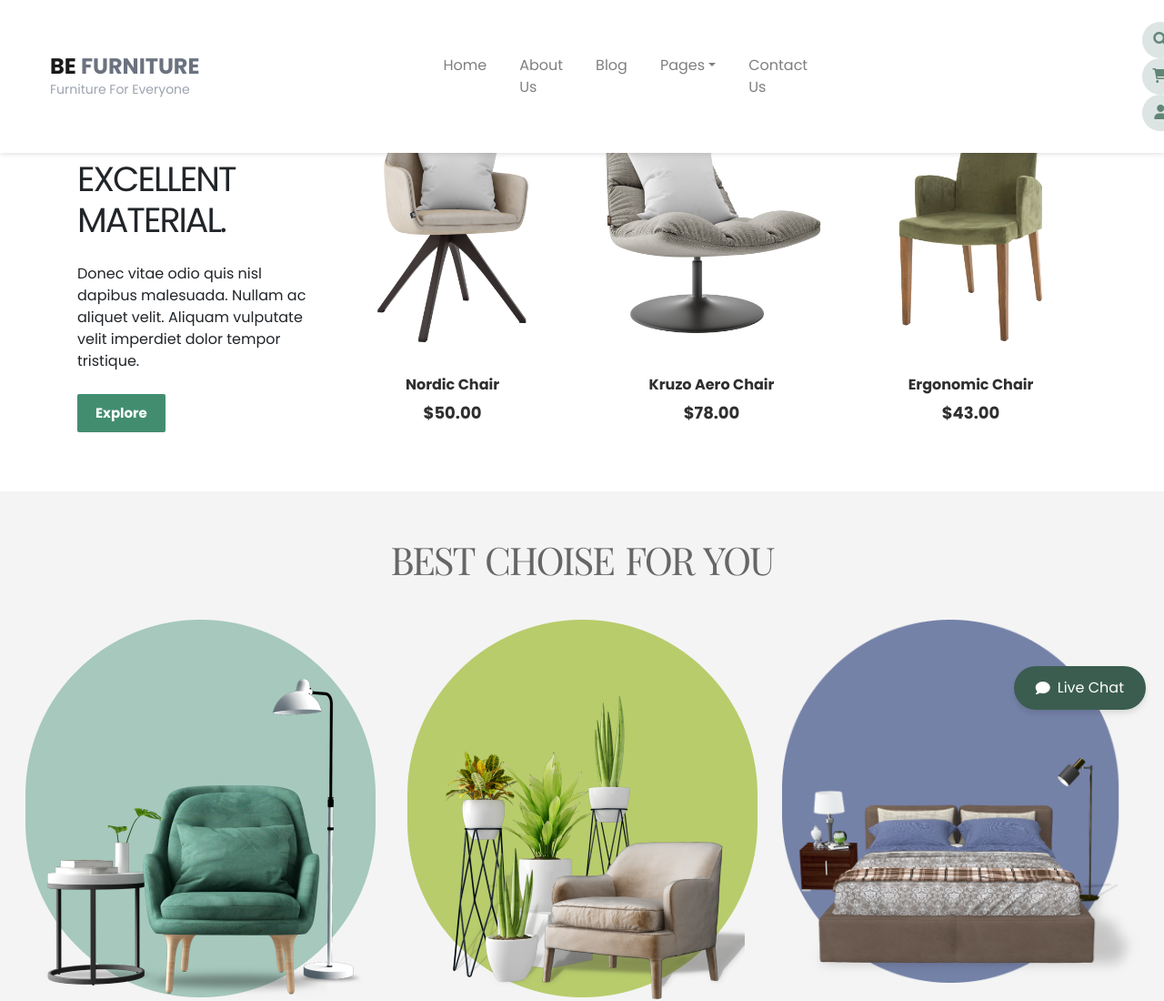
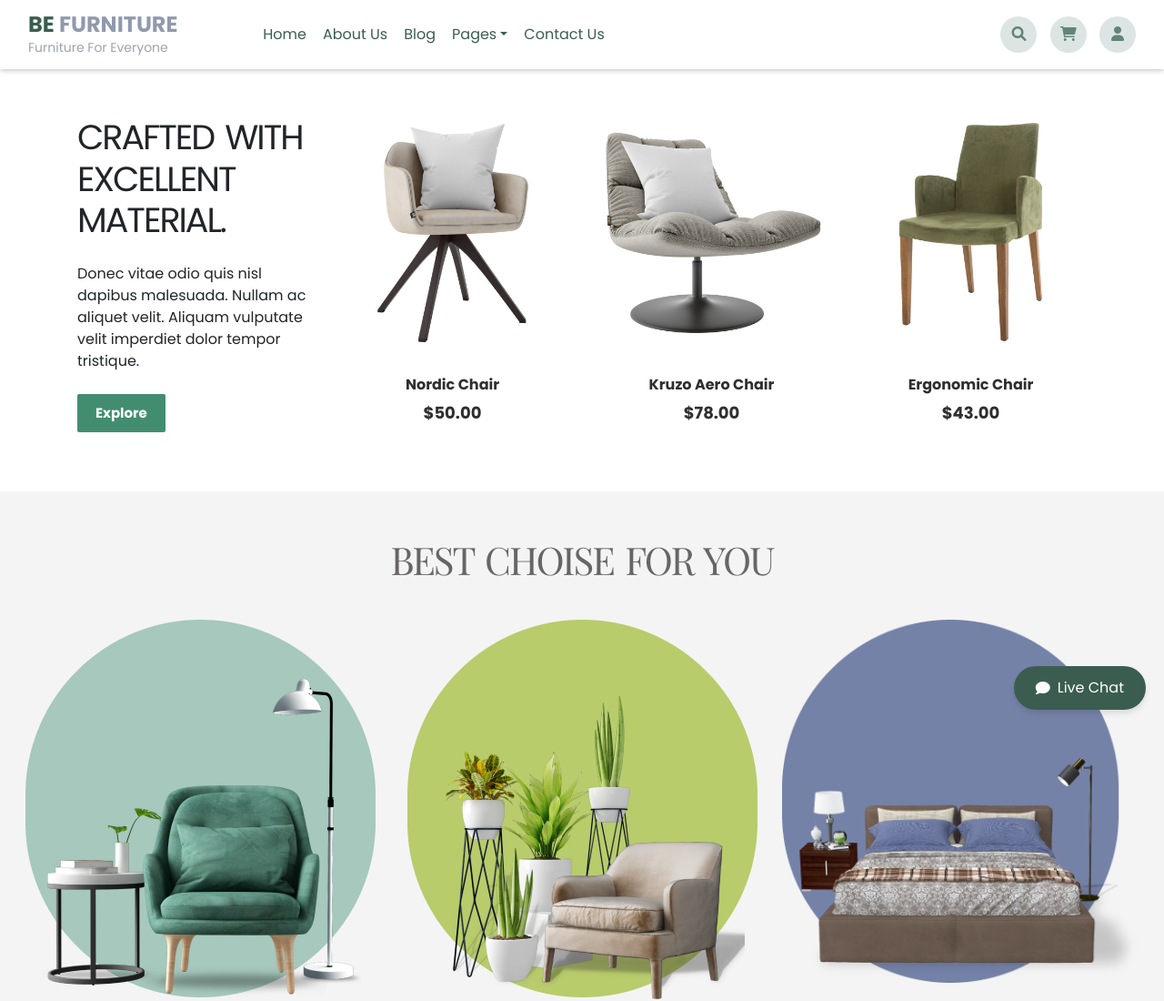
Before and after one commit to syeda-eman27/e-project, a plain HTML site: page index.html in a window 1280 px wide. Shown: the top 1100 px of the page at 91% size. Drawn offline with nearby package versions, Linux system fonts and the light colour scheme; files that its build step writes are made by us from their sources; a web font is replaced by a local one.

Commit message:
working....

```diff
--- a/CSS/style.css
+++ b/CSS/style.css
@@ -7,44 +7,31 @@
 }
 /* Start Header Section */
 .header {
-  width: 100%;
-  padding: 1rem  1.5rem;
-  display: flex;
-  align-items: center;
-  justify-content: space-between;
+  min-width: 100%;
   background-color: white;
   position: fixed;
   top: 0;
-  left: 0;
   z-index: 1000;
-  box-shadow: 0 2px 5px rgba(0, 0, 0, 0.1);
+  box-shadow: 0 2px 5px rgba(0, 0, 0, 0.2);
 }
 
-.header-left {
-  display: flex;
-  align-items: center;
+.nav-link-amber {
+  color: #3b5d50 !important;
+  margin-left: 2px;
 }
 
-.logo {
-  margin-right: 15rem;
+.logo-text-amber{
+  color: #3b5d50;
+}
+
+.logo-text-gray {
+  color: #909aad;
 }
 
 .logo-text {
   font-size: 1.5rem;
   font-weight: bold;
   margin: 0;
-}
-
-
-
-.nav-link-amber {
-  color: #0e6040;
-  margin-left: 20px;
-}
-
-
-.logo-text-gray {
-  color: #6b7280;
 }
 
 .logo-subtext {
@@ -95,8 +82,6 @@
     gap: 2rem;
   }
 }
-
-
 /* Search icon */
 .search-container {
   position: fixed;
@@ -111,7 +96,6 @@
   padding-top: 100px;
   z-index: 1001;
 }
-
 .search-box {
   width: 600px;
   max-width: 90%;
@@ -120,7 +104,6 @@
   padding: 20px;
   position: relative;
 }
-
 .search-header {
   display: flex;
   justify-content: space-between;
```
